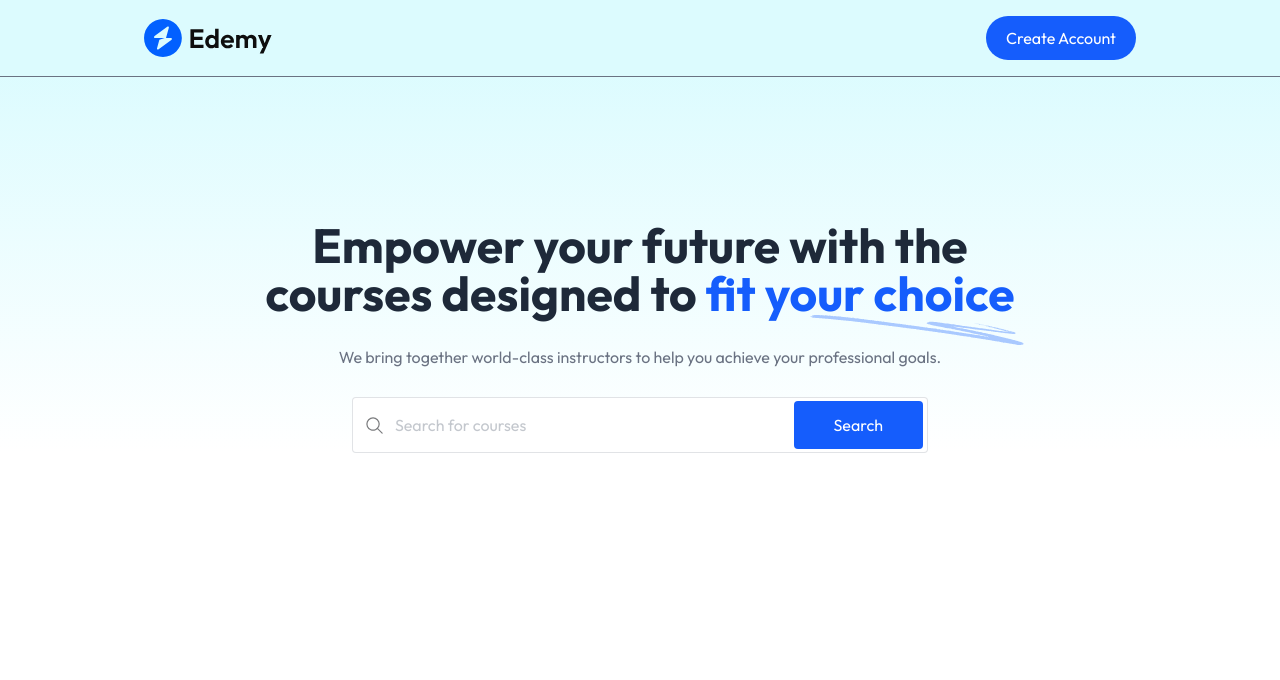
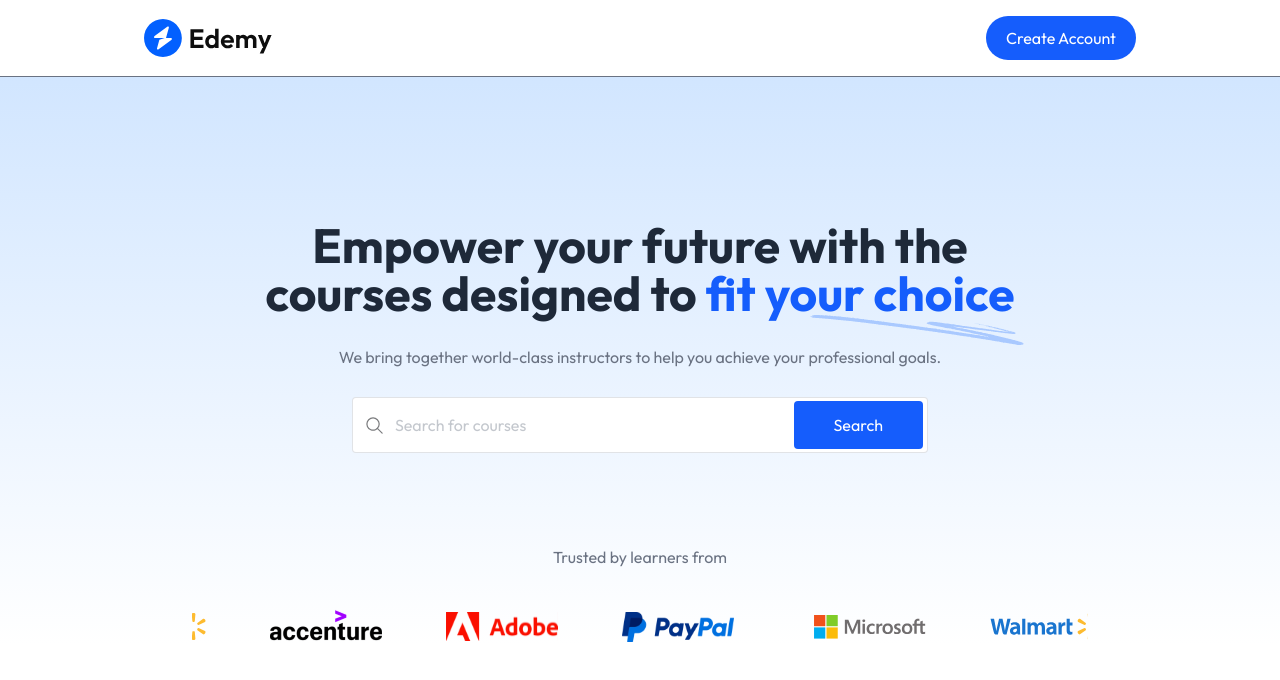
Before and after one commit to biswaslohani123/Learning-Management-System, a React (Vite) app in the folder frontend/: page / in a window 1280 px wide. Shown: the top 680 px of the page. Built offline with nearby package versions, Linux system fonts and the light colour scheme; no server answers; a web font is replaced by a local one.

Commit message:
completed companies section

```diff
--- a/frontend/package.json
+++ b/frontend/package.json
@@ -17,10 +17,12 @@
     "rc-progress": "^4.0.0",
     "react": "^19.2.0",
     "react-dom": "^19.2.0",
+    "react-fast-marquee": "^1.6.5",
     "react-router-dom": "^7.10.1",
     "react-simple-star-rating": "^5.1.7",
     "react-youtube": "^10.1.0",
     "tailwindcss": "^4.1.18",
+    "tw-shimmer": "^0.4.1",
     "uniqid": "^5.4.0"
   },
   "devDependencies": {
--- a/frontend/src/components/Students/Companies.jsx
+++ b/frontend/src/components/Students/Companies.jsx
@@ -1,9 +1,24 @@
 import React from 'react'
+import { assets } from '../../assets/assets'
+import Marquee from "react-fast-marquee";
 
 const Companies = () => {
   return (
-    <div>
-      <h1>Companies</h1>
+    <div className='pt-16'>
+      <p className='text-base text-gray-500'>Trusted by learners from</p>
+
+     <div className='mx-auto max-w-4xl overflow-hidden'>
+      <Marquee>
+      <div className='flex flex-wrap items-center justify-center gap-6 md:gap-16 md:mt-10 mt-5'>
+        <img src={assets.microsoft_logo} alt="" className='w-20 md:w-28' />
+        <img src={assets.walmart_logo} alt="" className='w-20 md:w-28' />
+        <img src={assets.accenture_logo} alt="" className='w-20 md:w-28' />
+        <img src={assets.adobe_logo} alt="" className='w-20 md:w-28' />
+        <img src={assets.paypal_logo} alt="" className='w-20 md:w-28' />
+      </div>
+      </Marquee>
+     </div>
+
     </div>
   )
 }
--- a/frontend/src/components/Students/Hero.jsx
+++ b/frontend/src/components/Students/Hero.jsx
@@ -1,10 +1,11 @@
 import React from 'react'
 import { assets } from '../../assets/assets'
 import SearchBar from './SearchBar'
+import Companies from './Companies'
 
 const Hero = () => {
   return (
-    <div className='flex flex-col items-center w-full md:pt-36 pt-20 px-7 md:px-0 space-y-7 text-center bg-gradient-to-b from-cyan-100/70'>
+    <div className='flex flex-col items-center w-full md:pt-36 pt-20 px-7 md:px-0 space-y-7 text-center bg-gradient-to-b from-blue-200/70'>
 
       <h1 className='md:text-5xl text-3xl relative font-bold text-gray-800 max-w-3xl mx-auto'>Empower your future with the courses designed to <span className='text-blue-600'>fit your choice</span> <img src={assets.sketch} alt="" className='md:block hidden absolute -bottom-7 right-0' /></h1>
 
@@ -13,6 +14,7 @@
       <p className='md:hidden text-gray-500 max-w-sm mx-auto'>We bring together world-class instructors to help you achieve your professional goals.</p>
 
       <SearchBar/>
+      <Companies/>
 
     </div>
   )
--- a/frontend/src/components/Students/Navbar.jsx
+++ b/frontend/src/components/Students/Navbar.jsx
@@ -12,14 +12,14 @@
   const {user} = useUser();
 
   return (
-    <div className={`flex items-center justify-between px-4 sm:px-10 md:px-14 lg:px-36 border-b border-gray-500 py-4 ${isCourseList ? 'bg-white' : 'bg-cyan-100/70'}`}>
+    <div className={`flex items-center justify-between px-4 sm:px-10 md:px-14 lg:px-36 border-b border-gray-500 py-4 ${isCourseList ? 'bg-white' : 'bg-blue'}`}>
 
       <Link to='/'>
       <img src={assets.logo} alt="logo" className='w-28 lg:w-32 cursor-pointer ' />
       </Link>
       <div className='hidden md:flex items-center gap-5 text-gray-500 cursor-pointer '>
 
-        <div className='flex items-center gap-5'>
+        <div className='flex items-center gap-5 '>
 
           { user && <>
 
```
Also changed, not shown: 1 other file (tests, documents, lock files or other folders).
